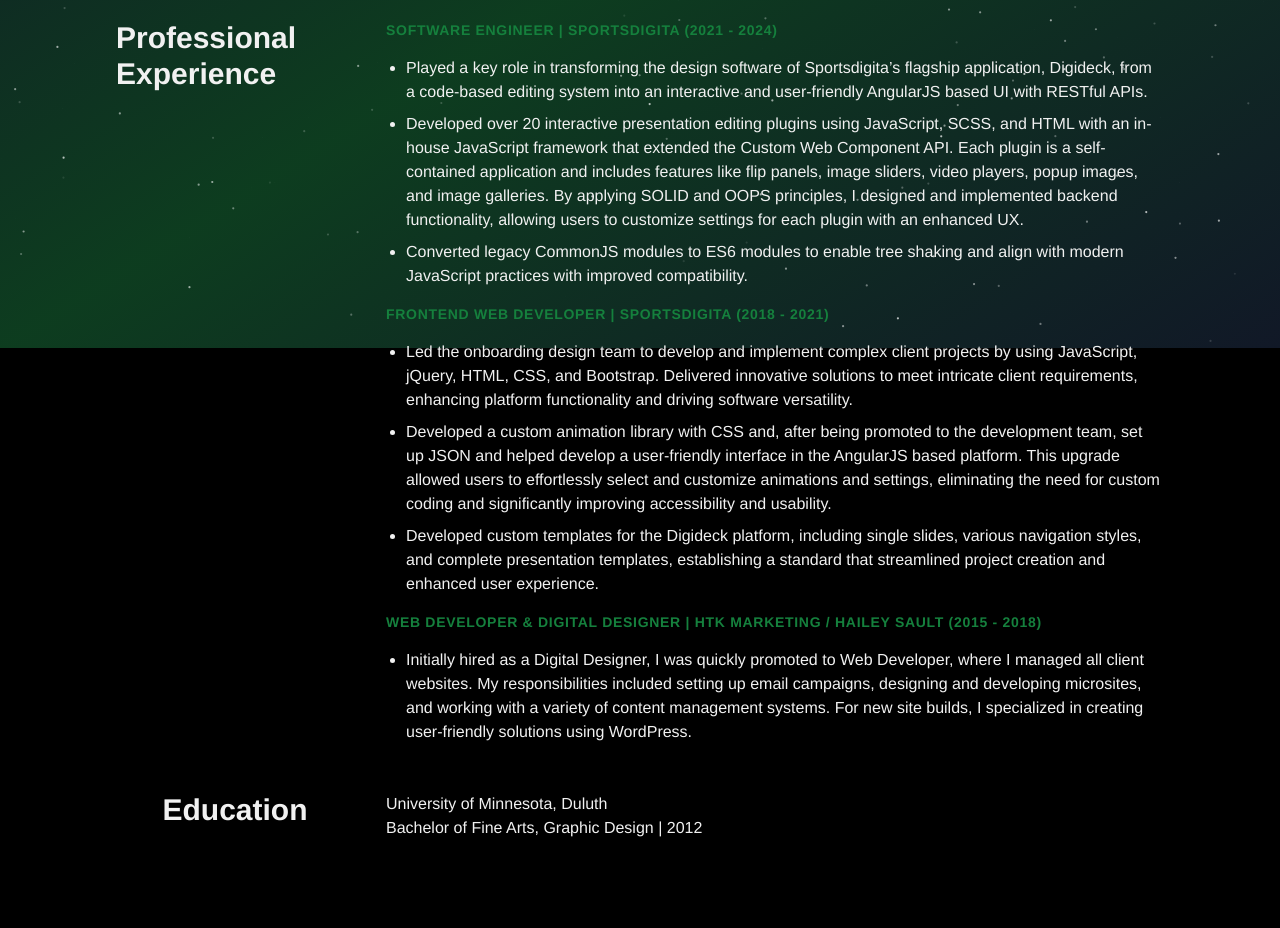
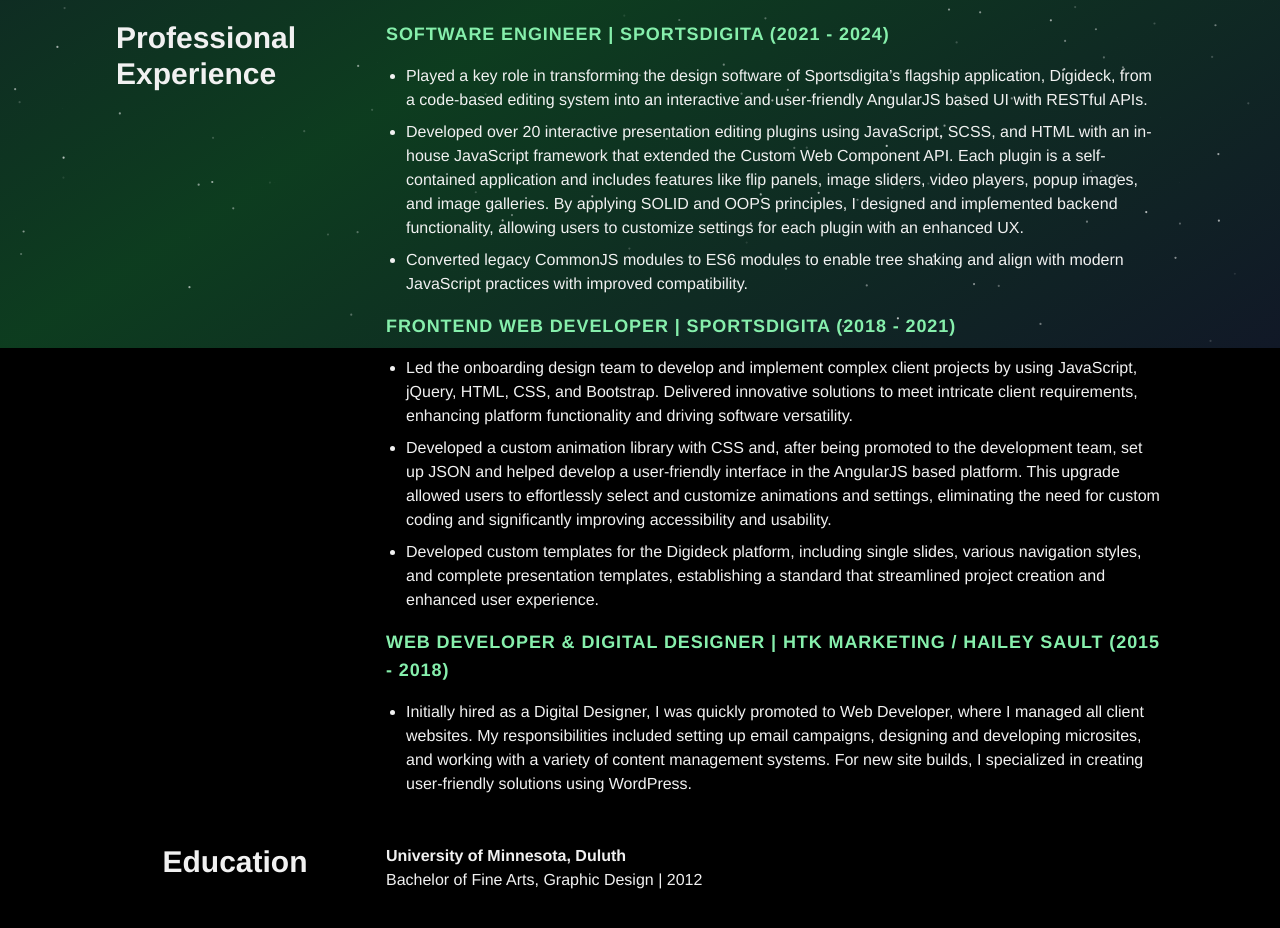
Before and after one commit to mhuebsch/myDevWebsite, a Next.js app: page /resume in a window 1280 px wide. Shown: the part 452-1380 px from the top of the page. Before the commit the page ends 1308 px from the top, so only its background shows below. Built offline with nearby package versions, Linux system fonts and the light colour scheme.

Commit message:
style resume text, header size, color, bottom margin

```diff
--- a/app/resume/page.js
+++ b/app/resume/page.js
@@ -55,7 +55,7 @@ const ResumePage = () => {
               </h3>
             </div>
             <div className="w-full md:w-3/4 p-4 space-y-4">
-              <h5 className="text-sm font-bold uppercase tracking-wider text-green-700">
+              <h5 className="text-lg font-bold uppercase tracking-wider text-green-300">
                 Software Engineer | Sportsdigita (2021 - 2024)
               </h5>
               <ul className="list-disc pl-5 space-y-2">
@@ -81,7 +81,7 @@ const ResumePage = () => {
                   improved compatibility.
                 </li>
               </ul>
-              <h5 className="text-sm font-bold uppercase tracking-wider text-green-700">
+              <h5 className="text-lg font-bold uppercase tracking-wider text-green-300">
                 Frontend Web Developer | Sportsdigita (2018 - 2021)
               </h5>
               <ul className="list-disc pl-5 space-y-2">
@@ -108,7 +108,7 @@ const ResumePage = () => {
                   streamlined project creation and enhanced user experience.
                 </li>
               </ul>
-              <h5 className="text-sm font-bold uppercase tracking-wider text-green-700">
+              <h5 className="text-lg font-bold uppercase tracking-wider text-green-300">
                 Web Developer & Digital Designer | HTK Marketing / Hailey Sault
                 (2015 - 2018)
               </h5>
@@ -126,12 +126,12 @@ const ResumePage = () => {
             </div>
           </div>
 
-          <div className="flex flex-col md:flex-row">
+          <div className="flex flex-col md:flex-row mb-8">
             <div className="w-full md:w-1/4 p-4">
               <h3 className="text-3xl text-center font-semibold">Education</h3>
             </div>
             <div className="w-full md:w-3/4 p-4">
-              <p>University of Minnesota, Duluth</p>
+              <p className="font-bold">University of Minnesota, Duluth</p>
               <p>Bachelor of Fine Arts, Graphic Design | 2012</p>
             </div>
           </div>
```
